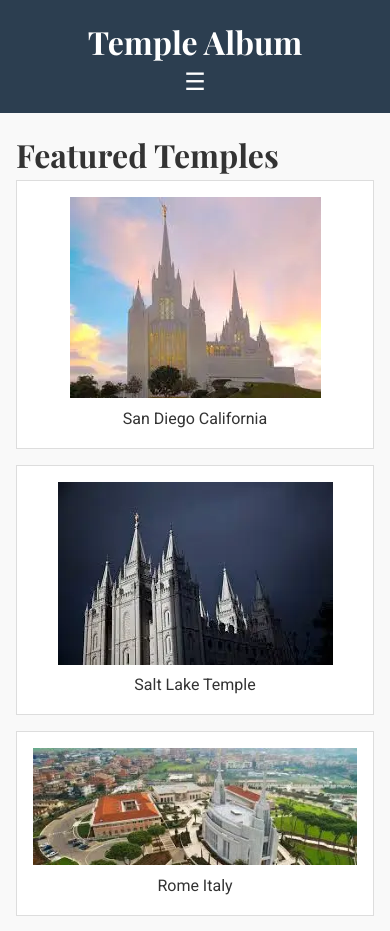
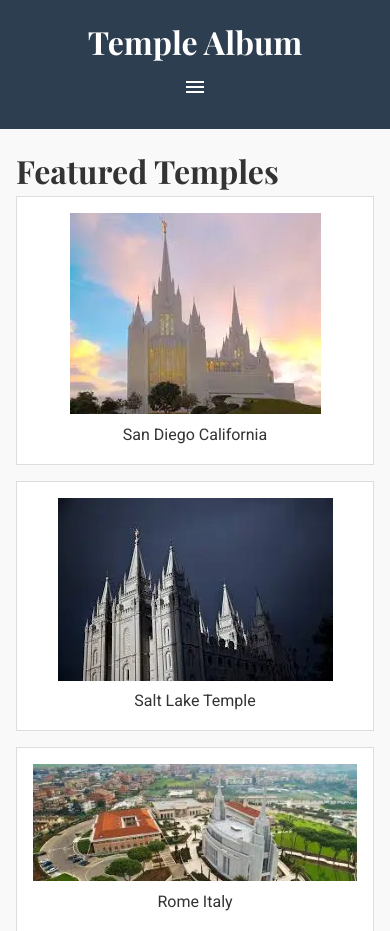
Before and after one commit to ADBranches/wdd131, a plain HTML site: page temples.html in a window 390 px wide. Shown: the top 931 px of the page. Drawn offline with nearby package versions, Linux system fonts and the light colour scheme.

Commit message:
latest change

```diff
--- a/scripts/temples.js
+++ b/scripts/temples.js
@@ -1,7 +1,11 @@
-document.getElementById('hamburger').addEventListener('click', () => {
+document.getElementById('hamburger').addEventListener('click', function() {
   const nav = document.querySelector('nav ul');
+  const icon = this.querySelector('svg path');
   nav.classList.toggle('show');
+
+  if (nav.classList.contains('show')) {
+    icon.setAttribute('d', 'M19 6.41L17.59 5 12 10.59 6.41 5 5 6.41 10.59 12 5 17.59 6.41 19 12 13.41 17.59 19 19 17.59 13.41 12z');
+  } else {
+    icon.setAttribute('d', 'M3 18h18v-2H3v2zm0-5h18v-2H3v2zm0-7v2h18V6H3z');
+  }
 });
-
-document.getElementById('copyright-year').textContent = new Date().getFullYear();
-document.getElementById('last-modified').textContent = `Last Modified: ${document.lastModified}`;
--- a/styles/temples.css
+++ b/styles/temples.css
@@ -51,7 +51,7 @@ body {
     margin: 0 auto;
   }
 
-  /* Hide nav by default in mobile */
+  /* Hiding nav by default in mobile */
   nav ul {
     display: none;
   }
@@ -91,3 +91,23 @@ body {
     background-color: #2c3e50;
     color: white;
   }
+/* hamburger design*/
+
+  #hamburger {
+    background: none;
+    border: none;
+    cursor: pointer;
+    padding: 0.5rem;
+    display: block;
+    margin: 0 auto;
+  }
+
+  #hamburger svg {
+    width: 1.5rem;
+    height: 1.5rem;
+    color: white; /* SVG inherits this via currentColor */
+  }
+
+  #hamburger:hover svg {
+    color: #1abc9c; /* Hover effect */
+  }
--- a/temples.html
+++ b/temples.html
@@ -12,7 +12,11 @@
 <body>
   <header>
     <h1>Temple Album</h1>
-    <button id="hamburger">☰</button>
+    <button id="hamburger" aria-label="Menu">
+        <svg viewBox="0 0 24 24" width="24" height="24">
+          <path fill="currentColor" d="M3 18h18v-2H3v2zm0-5h18v-2H3v2zm0-7v2h18V6H3z"/>
+        </svg>
+      </button>
     <nav>
       <ul>
         <li><a href="#">Home</a></li>
```
Also changed, not shown: images/hamburger-svgrepo-com.svg (added).
